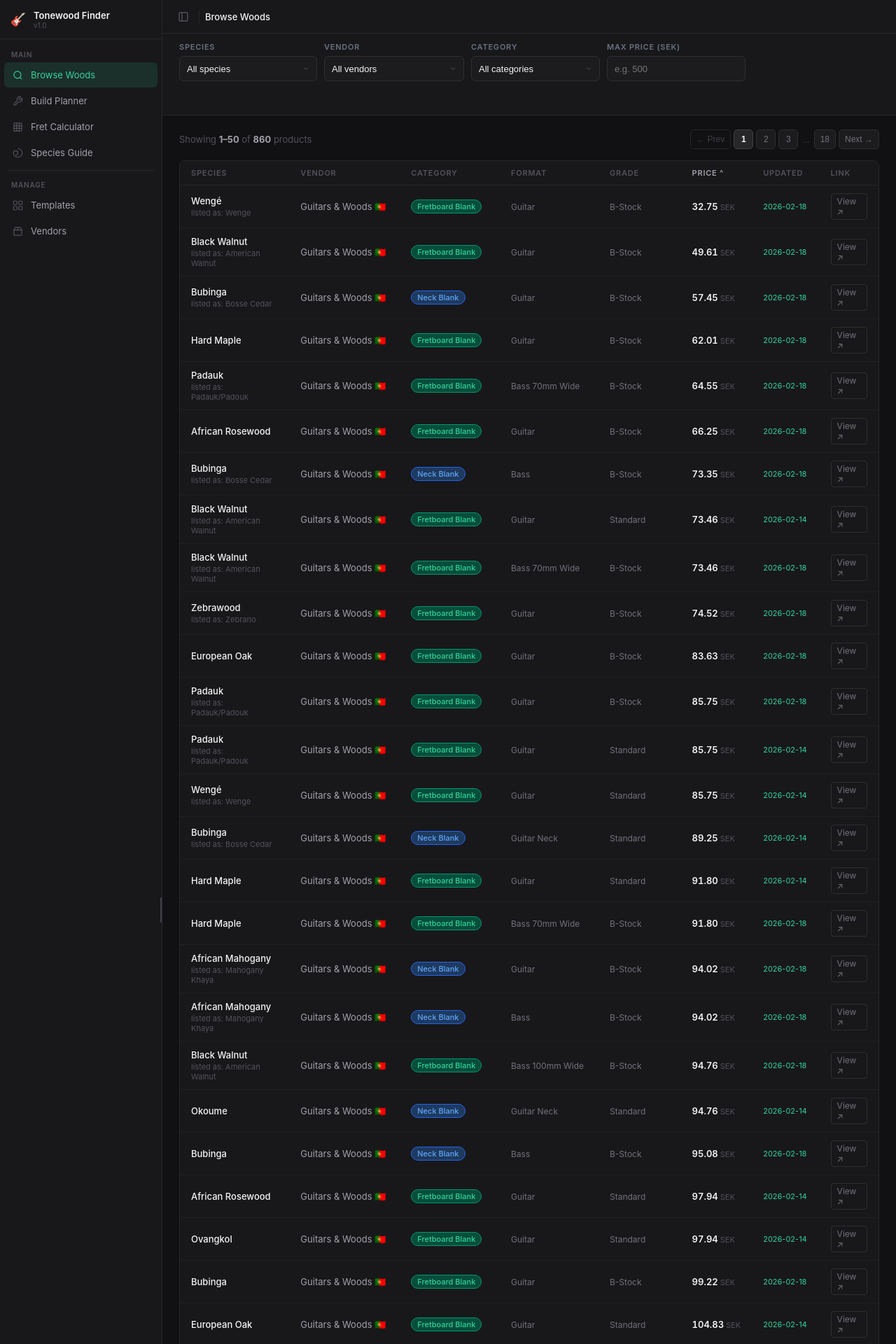
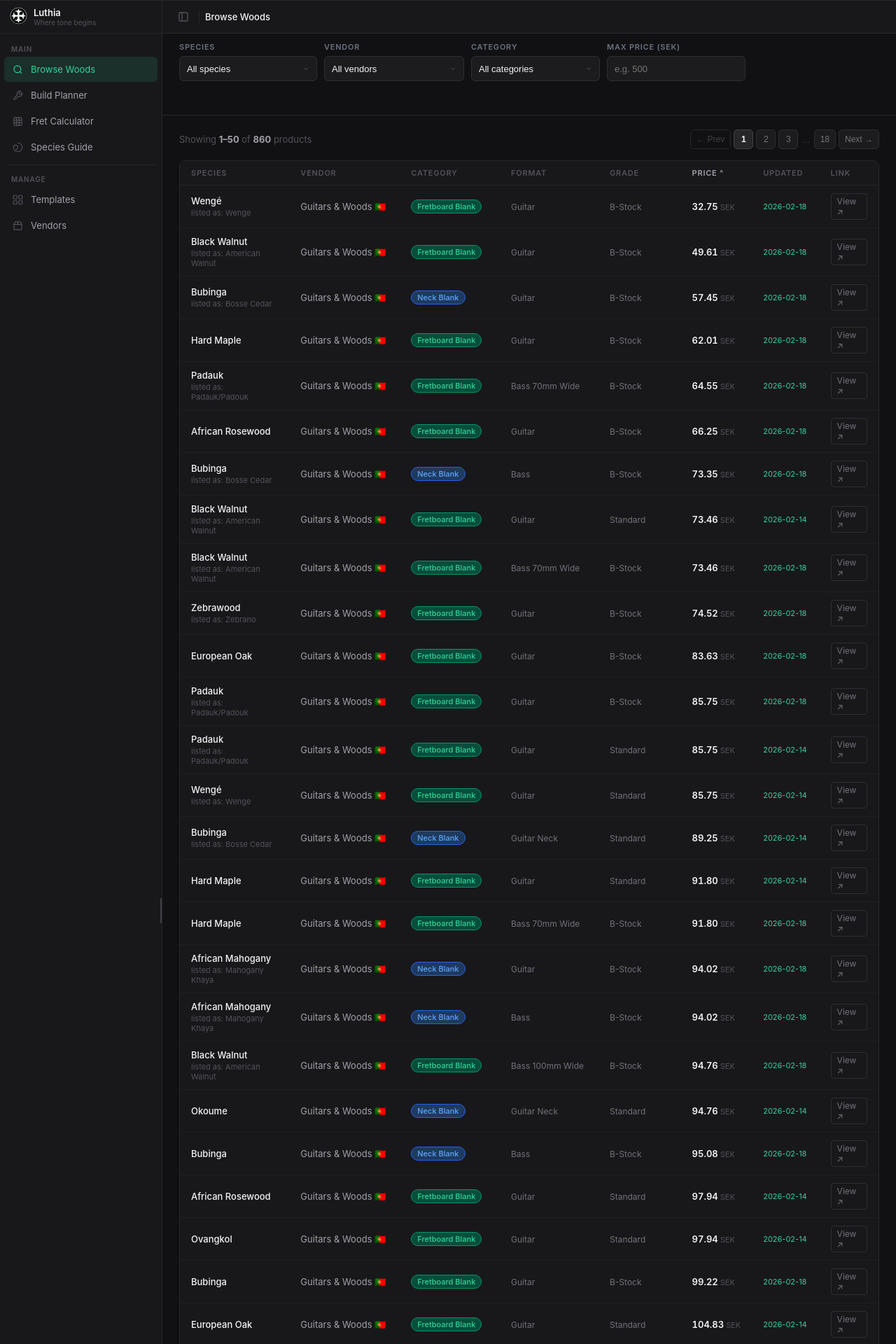
Before and after one commit to PawMarques/Luthia-App, a Flask app: page / in a window 1280 px wide. Shown: the top 1920 px of the page at 70% size. Run offline with Flask 3, Linux system fonts and the light colour scheme; data comes from the database, SQL or seed files in the repository.

Commit message:
UI redesign - Phase 6

```diff
--- a/tonewood-app/static/tonewood-dark.css
+++ b/tonewood-app/static/tonewood-dark.css
@@ -384,6 +384,7 @@ tr.detail-expand-row td.detail-expand-cell {
   height: 100%;
   background: #18181b;
   border-right: 1px solid #27272a;
+  border-top: 1px solid #27272a;
   display: flex;
   flex-direction: column;
   transition: width var(--sidebar-transition), min-width var(--sidebar-transition);
@@ -425,8 +426,8 @@ tr.detail-expand-row td.detail-expand-cell {
 
 /* ── SIDEBAR HEADER ── */
 .sidebar-header {
-  height: 56px;
-  min-height: 56px;
+  height: 47px;
+  min-height: 47px;
   display: flex;
   align-items: center;
   padding: 0 14px;
@@ -619,6 +620,7 @@ tr.detail-expand-row td.detail-expand-cell {
   height: var(--header-height);
   min-height: var(--header-height);
   background: #18181b;
+  border-top: 1px solid #27272a;
   border-bottom: 1px solid #27272a;
   display: flex;
   align-items: center;
@@ -680,7 +682,7 @@ tr.detail-expand-row td.detail-expand-cell {
    ═══════════════════════════════════════════════════════════════════ */
 
 .filter-bar {
-  background: #18181b;
+  background: #111113;
   border-bottom: 1px solid #27272a;
   padding: 12px 24px;
   display: flex;
--- a/tonewood-app/templates/base.html
+++ b/tonewood-app/templates/base.html
@@ -22,10 +22,10 @@
 
   <!-- Header: branding -->
   <div class="sidebar-header">
-    <span class="brand-icon">🎸</span>
+    <span class="brand-icon"><img src="../static/luthia-logo.svg" width="25" height="25" alt="Luthia Logo"/></span>
     <div class="brand-text">
-      <div class="brand-name">Tonewood Finder</div>
-      <div class="brand-sub">v1.0</div>
+      <div class="brand-name">Luthia</div>
+      <div class="brand-sub">Where tone begins</div>
     </div>
   </div>
 
```
Also changed, not shown: documents/tonewood-ui-redesign-plan.md (+1 -1 lines), ideas/luthia-logo.png (added), tonewood-app/static/luthia-logo.svg (added), 1 other file.
